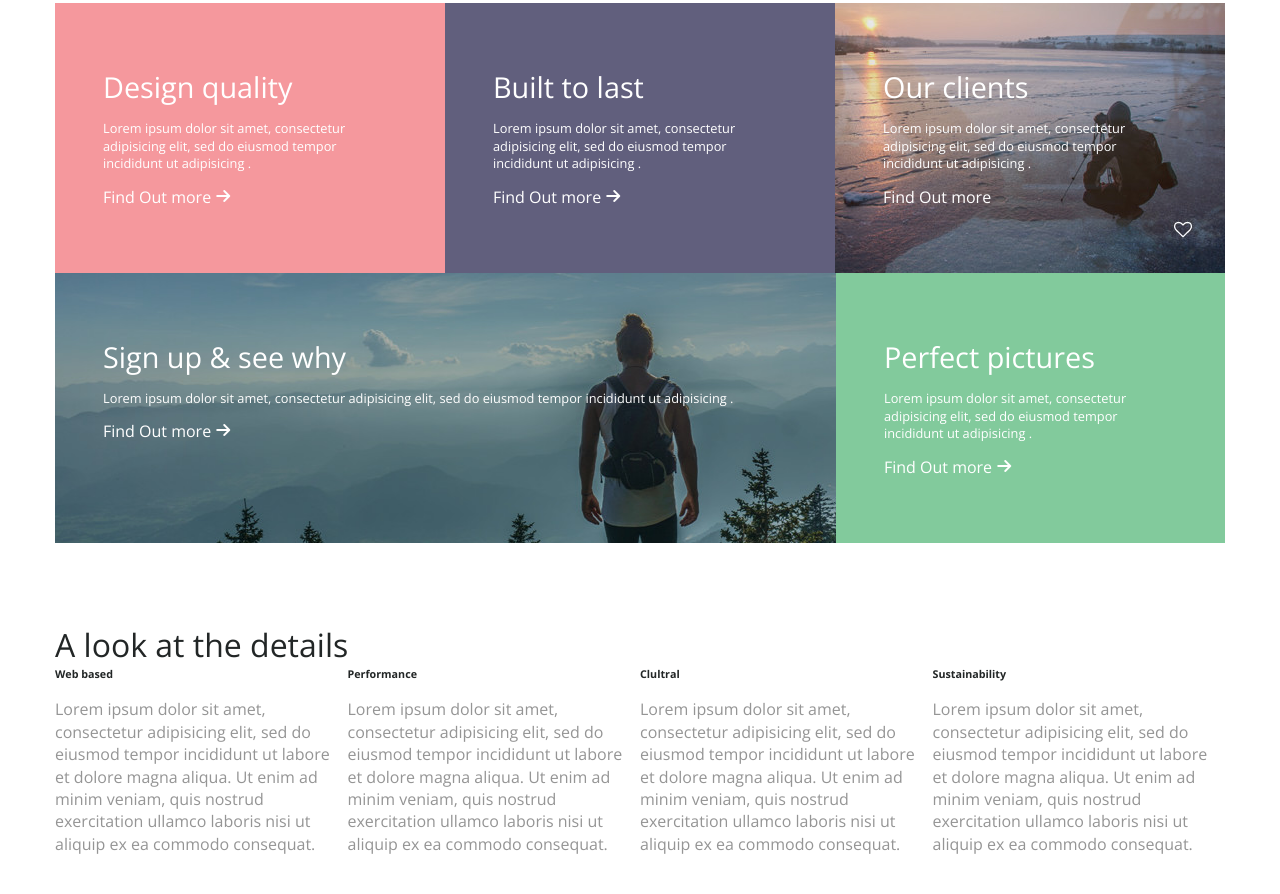
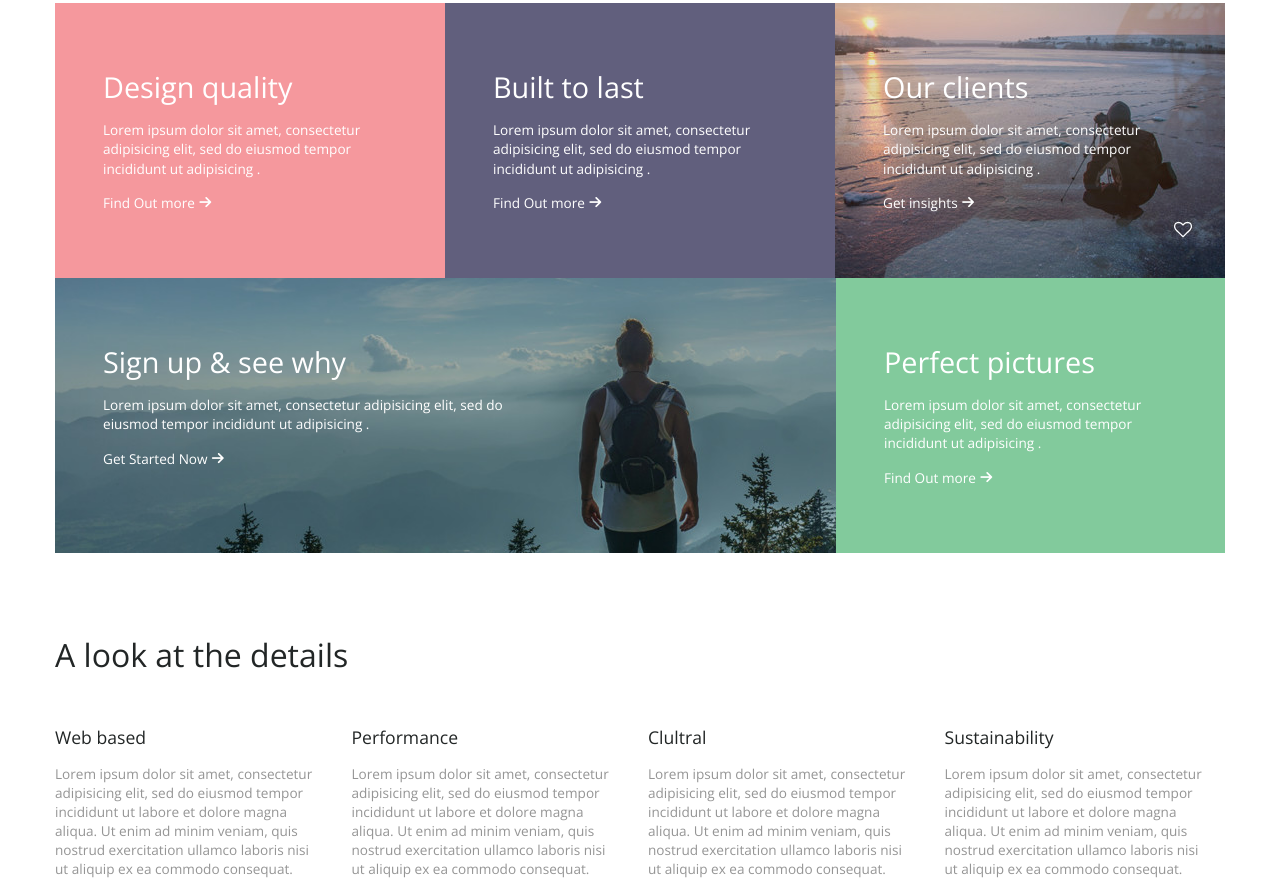
Before and after one commit to aprendiendoando/take, a plain HTML site: page index.html in a window 1280 px wide. Shown: the part 1223-2117 px from the top of the page. Drawn offline with nearby package versions, Linux system fonts and the light colour scheme; files whose address does not match are found by name; a web font is replaced by a local one.

Commit message:
Home Estructure Finish

```diff
--- a/css/main.css
+++ b/css/main.css
@@ -444,7 +444,7 @@ h6 {
   padding-bottom: 5rem;
 }
 .text--secundary {
-  font-size: 0.8rem;
+  font-size: 0.85rem;
 }
 .text--white {
   color: #fff;
@@ -740,6 +740,12 @@ p {
 .more-power__container p {
   max-width: 40%;
 }
+.look article {
+  margin: 0 1rem;
+}
+.look article:first-child {
+  margin-left: 0;
+}
 .logo {
   margin: 0;
   position: absolute;
@@ -786,8 +792,8 @@ p {
   flex-basis: 53.5%;
   background-image: url("../img/sign-up.jpg");
 }
-.services article p {
-  font-size: 0.8rem;
+.services article:nth-child(4) p {
+  max-width: 65%;
 }
 .title {
   font-weight: 300;
--- a/index.html
+++ b/index.html
@@ -49,48 +49,48 @@
 		<section class="text--white services box">
 			<article class="rosado">
 				<h4 class="title title--secundary">Design quality</h4>
-				<p class="text--white">Lorem ipsum dolor sit amet, consectetur adipisicing elit, sed do eiusmod tempor incididunt ut adipisicing .</p>
-				<a href="#" class="text--white">Find Out more <span class="icon-arrow-right2"></span></a>
+				<p class="text--white text--secundary">Lorem ipsum dolor sit amet, consectetur adipisicing elit, sed do eiusmod tempor incididunt ut adipisicing .</p>
+				<a href="#" class="text--white text--secundary">Find Out more <i class="icon-arrow-right2"></i></a>
 			</article>
 			<article class="morado--oscuro">
 				<h4 class="title title--secundary">Built to last</h4>
-				<p class="text--white">Lorem ipsum dolor sit amet, consectetur adipisicing elit, sed do eiusmod tempor incididunt ut adipisicing .</p>
-				<a href="#" class="text--white">Find Out more <span class="icon-arrow-right2"></span></a>
+				<p class="text--white text--secundary">Lorem ipsum dolor sit amet, consectetur adipisicing elit, sed do eiusmod tempor incididunt ut adipisicing .</p>
+				<a href="#" class="text--white text--secundary">Find Out more <i class="icon-arrow-right2"></i></a>
 			</article>
 			<article>
 				<h4 class="title title--secundary">Our clients</h4>
-				<p class="text--white">Lorem ipsum dolor sit amet, consectetur adipisicing elit, sed do eiusmod tempor incididunt ut adipisicing .</p>
-				<a href="#" class="text--white">Find Out more </a>
+				<p class="text--white text--secundary">Lorem ipsum dolor sit amet, consectetur adipisicing elit, sed do eiusmod tempor incididunt ut adipisicing .</p>
+				<a href="#" class="text--white text--secundary">Get insights <i class="icon-arrow-right2"></i></a>
 			</article>
 			<article>
 				<h4 class="title title--secundary">Sign up & see why</h4>
-				<p class="text--white">Lorem ipsum dolor sit amet, consectetur adipisicing elit, sed do eiusmod tempor incididunt ut adipisicing .</p>
-				<a href="#" class="text--white">Find Out more <span class="icon-arrow-right2"></span></a>
+				<p class="text--white text--secundary">Lorem ipsum dolor sit amet, consectetur adipisicing elit, sed do eiusmod tempor incididunt ut adipisicing .</p>
+				<a href="#" class="text--white text--secundary">Get Started Now <i class="icon-arrow-right2"></i></a>
 			</article>
 			<article class="verde--claro">
 				<h4 class="title title--secundary">Perfect pictures</h4>
-				<p class="text--white">Lorem ipsum dolor sit amet, consectetur adipisicing elit, sed do eiusmod tempor incididunt ut adipisicing .</p>
-				<a href="#" class="text--white">Find Out more <span class="icon-arrow-right2"></span></a>
+				<p class="text--white text--secundary">Lorem ipsum dolor sit amet, consectetur adipisicing elit, sed do eiusmod tempor incididunt ut adipisicing .</p>
+				<a href="#" class="text--white text--secundary">Find Out more <i class="icon-arrow-right2"></i></a>
 			</article>
 		</section>
 		<section class="box box--margin look">
 			<h3 class="title title--main">A look at the details</h3>
-			<div class="box__container">
+			<div class="box__container margin-top">
 				<article>
-					<h6>Web based</h6>
-					<p>Lorem ipsum dolor sit amet, consectetur adipisicing elit, sed do eiusmod tempor incididunt ut labore et dolore magna aliqua. Ut enim ad minim veniam, quis nostrud exercitation ullamco laboris nisi ut aliquip ex ea commodo consequat. </p>
+					<h6 class="title title--secundary title--secundary--small">Web based</h6>
+					<p class="text--secundary">Lorem ipsum dolor sit amet, consectetur adipisicing elit, sed do eiusmod tempor incididunt ut labore et dolore magna aliqua. Ut enim ad minim veniam, quis nostrud exercitation ullamco laboris nisi ut aliquip ex ea commodo consequat. </p>
 				</article>
 				<article>
-					<h6>Performance</h6>
-					<p>Lorem ipsum dolor sit amet, consectetur adipisicing elit, sed do eiusmod tempor incididunt ut labore et dolore magna aliqua. Ut enim ad minim veniam, quis nostrud exercitation ullamco laboris nisi ut aliquip ex ea commodo consequat. </p>
+					<h6 class="title title--secundary title--secundary--small">Performance</h6>
+					<p class="text--secundary">Lorem ipsum dolor sit amet, consectetur adipisicing elit, sed do eiusmod tempor incididunt ut labore et dolore magna aliqua. Ut enim ad minim veniam, quis nostrud exercitation ullamco laboris nisi ut aliquip ex ea commodo consequat. </p>
 				</article>
 				<article>
-					<h6>Clultral</h6>
-					<p>Lorem ipsum dolor sit amet, consectetur adipisicing elit, sed do eiusmod tempor incididunt ut labore et dolore magna aliqua. Ut enim ad minim veniam, quis nostrud exercitation ullamco laboris nisi ut aliquip ex ea commodo consequat. </p>
+					<h6 class="title title--secundary title--secundary--small">Clultral</h6>
+					<p class="text--secundary">Lorem ipsum dolor sit amet, consectetur adipisicing elit, sed do eiusmod tempor incididunt ut labore et dolore magna aliqua. Ut enim ad minim veniam, quis nostrud exercitation ullamco laboris nisi ut aliquip ex ea commodo consequat. </p>
 				</article>
 				<article>
-					<h6>Sustainability</h6>
-					<p>Lorem ipsum dolor sit amet, consectetur adipisicing elit, sed do eiusmod tempor incididunt ut labore et dolore magna aliqua. Ut enim ad minim veniam, quis nostrud exercitation ullamco laboris nisi ut aliquip ex ea commodo consequat. </p>
+					<h6 class="title title--secundary title--secundary--small">Sustainability</h6>
+					<p class="text--secundary">Lorem ipsum dolor sit amet, consectetur adipisicing elit, sed do eiusmod tempor incididunt ut labore et dolore magna aliqua. Ut enim ad minim veniam, quis nostrud exercitation ullamco laboris nisi ut aliquip ex ea commodo consequat. </p>
 				</article>
 			</div>
 		</section>
```
Also changed, not shown: 2 other files.
